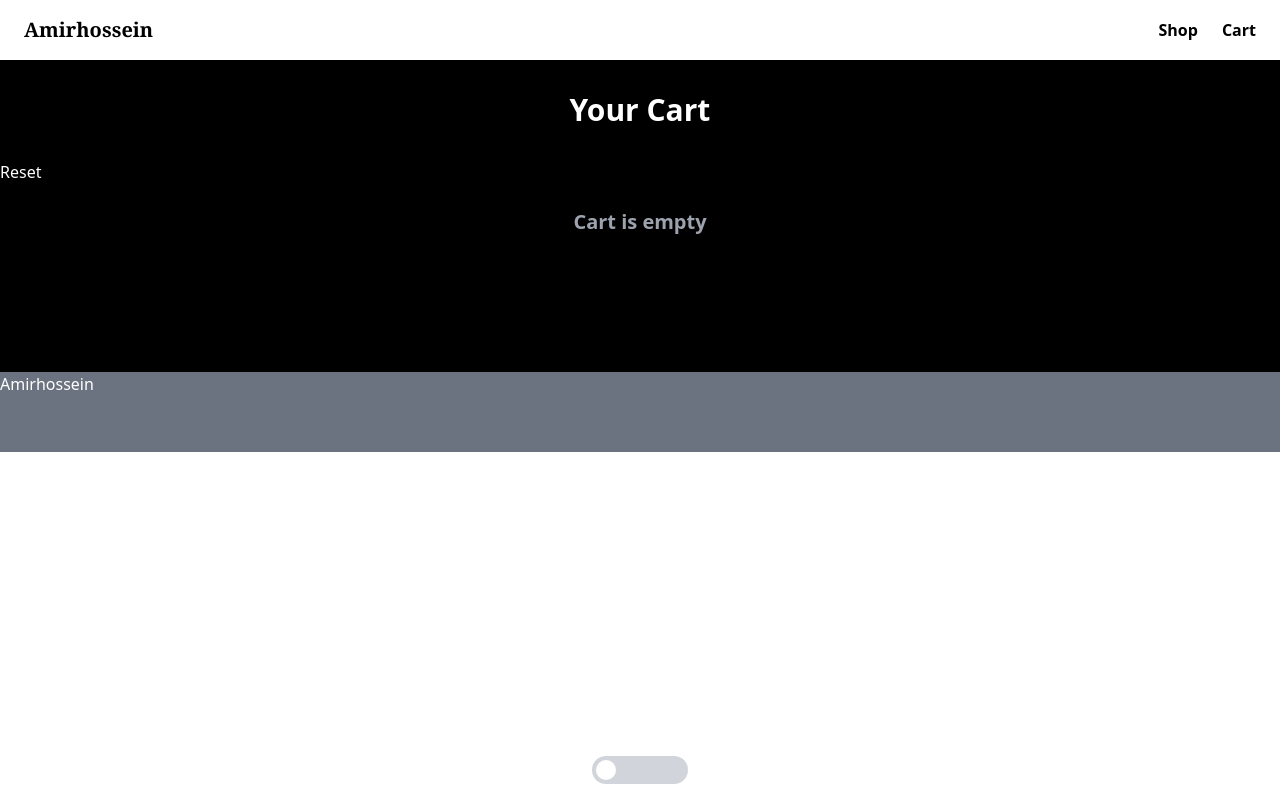
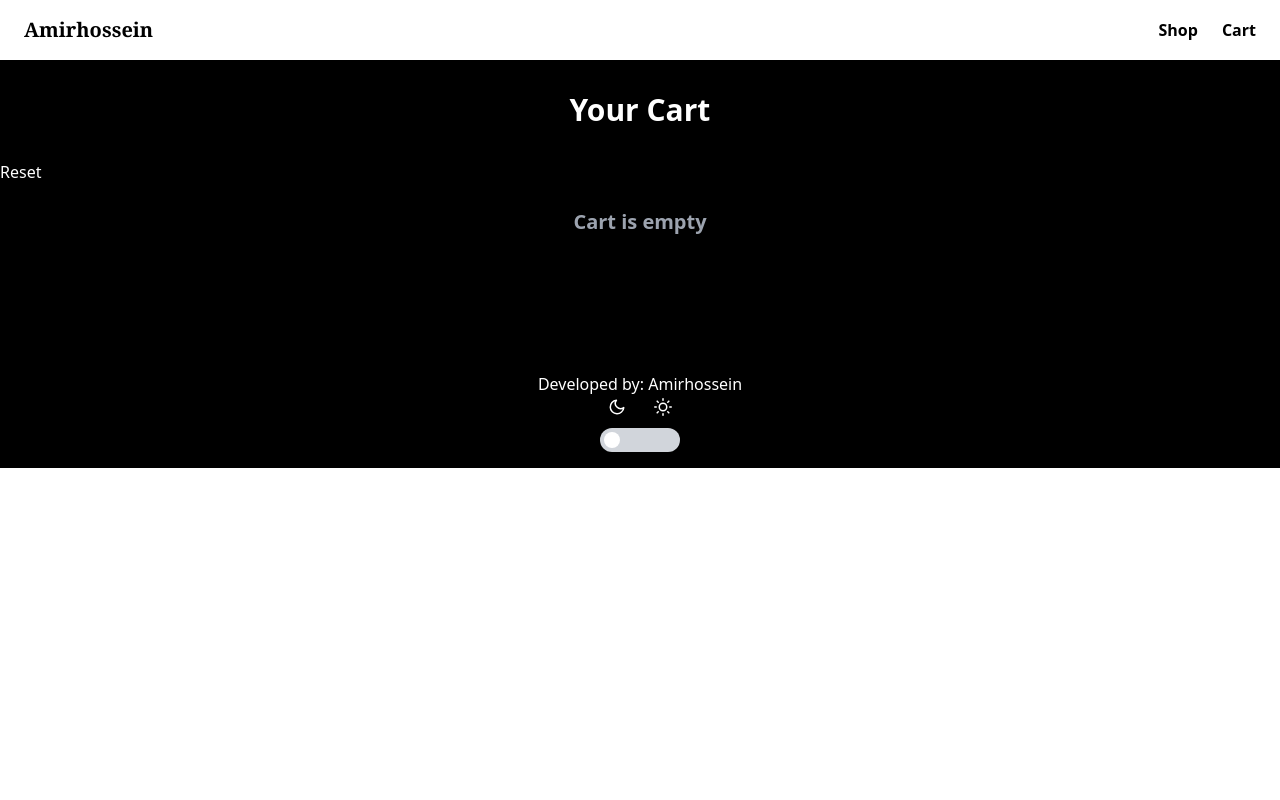
Before and after one commit to amirhossein442/Online-Store, a React (Create React App) app: page /card in a window 1280 px wide. Built offline with nearby package versions, Linux system fonts and the light colour scheme.

Commit message:
change thems and added footer

```diff
--- a/src/App.js
+++ b/src/App.js
@@ -22,6 +22,7 @@ function App() {
               darkMode ? "bg-white text-black" : "bg-black text-white"
             } shadow-md transition-colors duration-500`}
           >
+
             <Nav darkMode={darkMode}/>
           </header>
 
@@ -30,8 +31,7 @@ function App() {
             <Route path="/card" element={<Card />}></Route>
           </Routes>
         </Router>
-        <Footer />
-        <Thems darkMode={darkMode} setDarkMode={setDarkMode}/>
+        <Footer darkMode={darkMode} setDarkMode={setDarkMode}/>
       </ShopContextProvider>
       </div>
   );
--- a/src/Component/Footer.jsx
+++ b/src/Component/Footer.jsx
@@ -1,5 +1,8 @@
-export const Footer = () => (
-    <div className="mt-28 flex bottom-0 h-20  bg-gray-500 ">
-        Amirhossein
+import { Thems } from "./Thems";
+
+export const Footer = ({darkMode,setDarkMode}) => (
+    <div className="flex flex-col gap-8 items-center  mt-28  bottom-0 h-24 ">
+        <p className="">Developed by: Amirhossein</p>
+        <Thems darkMode={darkMode} setDarkMode={setDarkMode}/>
     </div>
 )
--- a/src/Component/Thems.jsx
+++ b/src/Component/Thems.jsx
@@ -2,12 +2,12 @@ import { FiSun, FiMoon } from "react-icons/fi";
 
 export const Thems = ({darkMode, setDarkMode}) => (
   <div
-    className="fixed bottom-4 left-1/2 transform -translate-x-1/2 bg-gray-300 dark:bg-gray-700 rounded-full p-1 flex items-center w-24 justify-between cursor-pointer select-none"
+    className=" transform items-center bg-gray-300 dark:bg-gray-700 rounded-full p-1 flex  w-20  cursor-pointer select-none"
     onClick={() => setDarkMode(!darkMode)}
   >
     <span
-      className={`w-5 h-5 rounded-full bg-white transition-transform ${
-        darkMode ? "translate-x-0" : "translate-x-16"
+      className={`w-4 h-4 rounded-full bg-white transition-transform ${
+        darkMode ? "translate-x-0" : "translate-x-14"
       }`}
     ></span>
     <span className="text-xs absolute left-2 bottom-8 text-black dark:text-white">
```
